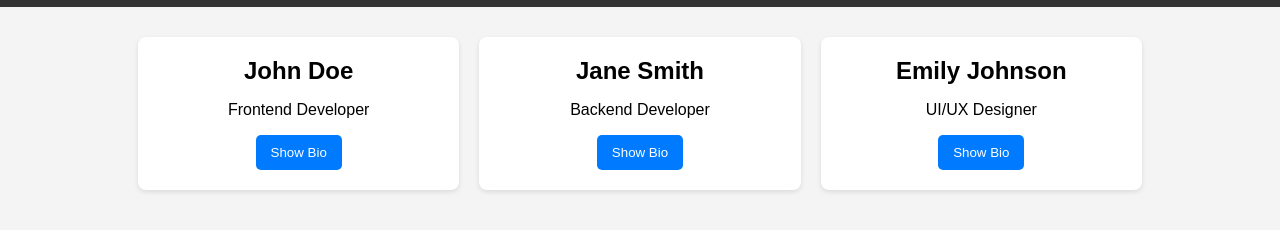
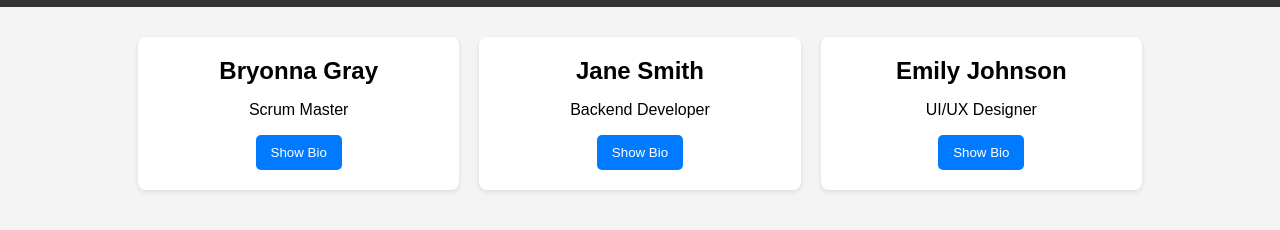
Before and after one commit to bgray017/bgray017-FALL-2024-3155-Group-17, a plain HTML site: page index.html in a window 1280 px wide. Shown: the part 302-532 px from the top of the page. Drawn offline with Linux system fonts and the light colour scheme.

Commit message:
Adding template files

```diff
--- a/index.html
+++ b/index.html
@@ -24,8 +24,8 @@
 <div id="bios" class="container">
     <!-- Each card represents an individual team member -->
     <div class="card">
-        <h2>John Doe</h2>
-        <p>Frontend Developer</p>
+        <h2>Bryonna Gray</h2>
+        <p>Scrum Master</p>
         <button onclick="toggleBio('bio1')">Show Bio</button>
         <p id="bio1" class="bio">John is a skilled frontend developer with 5 years of experience in creating responsive web applications.</p>
     </div>
```
